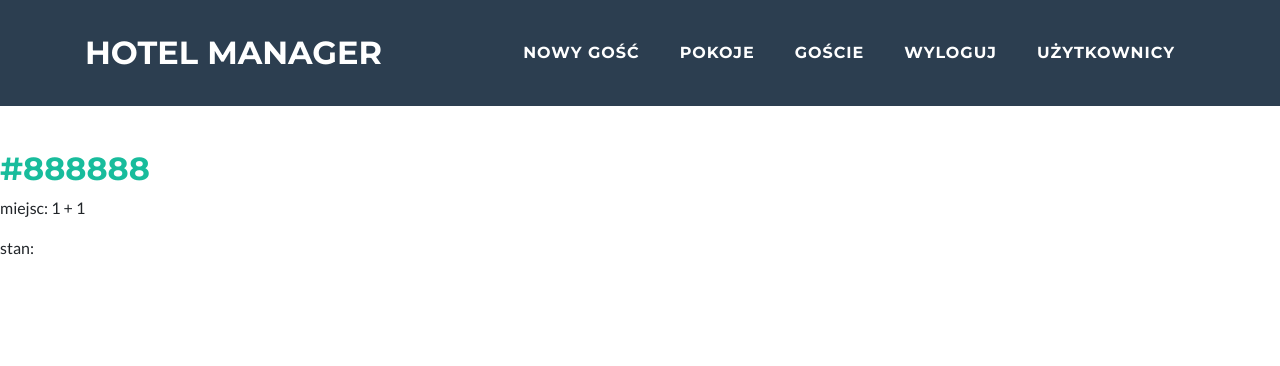
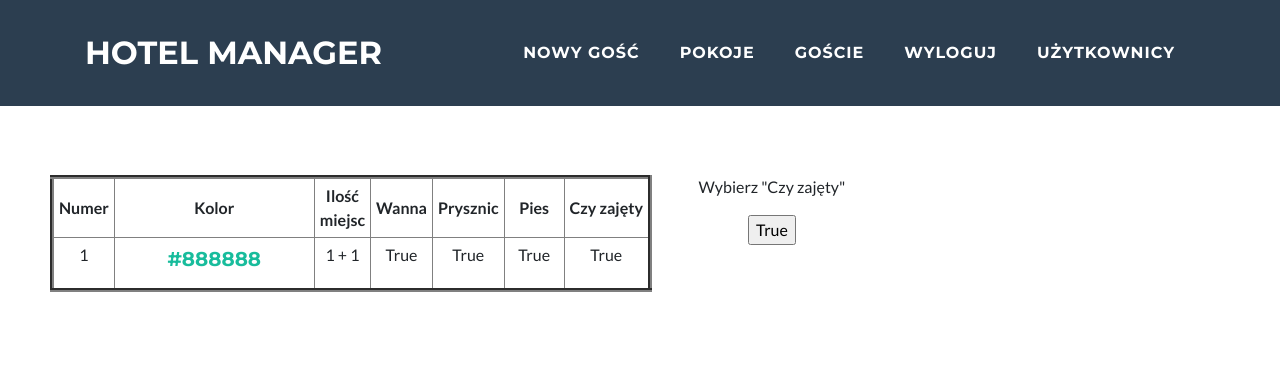
Before and after one commit to tomiJ/HotelStaffMenager, a Flask app: page /rooms in a window 1280 px wide. Shown: the top 366 px of the page. Run offline with Flask 2, Linux system fonts and the light colour scheme; a user stored in the database is signed in; tables that the repository leaves empty hold one stand-in row (values such as "Sample post"); some libraries are stand-ins or nearby versions.

Commit message:
Zmiana stanu pokoju

```diff
--- a/HotelStaffMenager/app.py
+++ b/HotelStaffMenager/app.py
@@ -3,9 +3,10 @@ from flask_sqlalchemy import SQLAlchemy
 from flask import request, redirect, url_for, render_template
 from flask_security import Security, SQLAlchemyUserDatastore, UserMixin, RoleMixin, login_required
 from flask_moment import Moment
-import datetime
+import datetime,os
 import json
 from flaskext.jsonify import jsonify
+from sqlalchemy import desc
 
 
 app = Flask(__name__)
@@ -53,9 +54,11 @@ class Room(db.Model):
     bath = db.Column(db.Boolean)
     shower = db.Column(db.Boolean)
     dog = db.Column(db.Boolean)
-   # stays = db.relationship('Stay', backref=db.backref('room'))
+    state = db.Column(db.String(30))
+    rented = db.Column(db.Boolean)
+  #  stays = db.relationship('Stay', backref=db.backref('room'))
 
-    def __init__(self, color, number, max_people, extra_places, bath, shower, dog):
+    def __init__(self, color, number, max_people, extra_places, bath, shower, dog, state, rented):
         self.color = color
         self.number = number
         self.max_people = max_people
@@ -63,6 +66,8 @@ class Room(db.Model):
         self.bath = bath
         self.shower = shower
         self.dog = dog
+        self.state = state
+        self.rented = rented
 
     def _repr_(self):
         return '<Room %r>' % self.color
@@ -135,8 +140,6 @@ def post_user():
     user = User(request.form['email'], request.form['password'], request.form['first_name'], request.form['last_name'])
     db.session.add(user)
     db.session.commit()
-    return redirect(url_for('/'))
-
 @app.route('/users')
 @login_required
 def users():
@@ -163,6 +166,7 @@ def room_info(color):
 @login_required
 def rooms():
     rooms_list = Room.query.all()
+
     if rooms_list == []:
         return render_template('rooms/sorry.html')
     else:
@@ -192,6 +196,21 @@ def create_room():
     db.session.add(room)
     db.session.commit()
     return redirect(url_for('rooms'))
+
+@app.route('/rooms/<id>', methods=['POST'])
+@login_required
+def send_state(id):
+    room = Room.query.filter_by(id=id).one_or_none()
+    if room.rented:
+      room.rented = False
+    else:
+      room.rented = True
+    db.session.commit()
+    return redirect( url_for('rooms'))
+
+
+
+
 
 
 @app.route('/new_guest', methods=['GET'])
--- /dev/null
+++ b/HotelStaffMenager/static/css/room.css
@@ -0,0 +1,5 @@
+#content
+{
+    margin-left:150px;
+    margin-right:150px;
+}
--- a/HotelStaffMenager/templates/layouts/layout1.html
+++ b/HotelStaffMenager/templates/layouts/layout1.html
@@ -2,7 +2,6 @@
 <html lang="en">
 
   <head>
-
     <meta charset="utf-8">
     <meta name="viewport" content="width=device-width, initial-scale=1, shrink-to-fit=no">
     <meta name="description" content="">
@@ -15,6 +14,8 @@
 
     <title> {% block title %}{% endblock %}</title>
 
+
+
     <!-- Bootstrap core CSS -->
     <link href="/static/vendor/bootstrap/css/bootstrap.min.css" rel="stylesheet">
 
@@ -26,11 +27,12 @@
     <!-- Plugin CSS -->
     <link href="/static/vendor/magnific-popup/magnific-popup.css" rel="stylesheet" type="text/css">
 
+
     <!-- Custom styles for this template -->
     <link href="/static/css/freelancer.min.css" rel="stylesheet">
     <link href="/static/css/fullcalendar.css" rel="stylesheet">
 
-
+    {% block head %}{% endblock %}
   </head>
   <body>
 
@@ -90,6 +92,8 @@
    <script src='/static/js/calendar_loader.js'></script>
 
 
+
+
   </body>
 
 </html>
--- a/HotelStaffMenager/templates/rooms/rooms.html
+++ b/HotelStaffMenager/templates/rooms/rooms.html
@@ -1,4 +1,56 @@
 {% extends "layouts/layout1.html" %}
+
+
+
+{% block head %}
+<style>
+    #content
+    {
+
+        width:1200px;
+        margin-left:auto;
+        margin-right:auto;
+        padding:10px;
+
+    }
+
+    .roomListItem
+    {
+        display:block;
+        text-align: center;
+        margin-top:15px;
+        float:left;
+
+    }
+
+    .selectionOfStatus
+    {
+        width:200px;
+        height:100px;
+        margin-top:15px;
+        text-align: center;
+        float:left;
+        margin-left:20px;
+    }
+
+    .rented
+    {
+        width:200px;
+        height:100px;
+        margin-top:15px;
+        text-align: center;
+        float:left;
+        margin-left:20px;
+    }
+    h3
+    {
+        font-size: 20px;
+    }
+
+</style>
+
+{% endblock %}
+
 {% block title %}
 Pokoje
 {% endblock %}
@@ -6,14 +58,45 @@ Pokoje
 
 
 {% for room in rooms %}
-<div class="roomListItem">
-    <h2><a href="{{ url_for('rooms') }}/{{ room.color}}"> {{room.color}}</a></h2>
-    <p> miejsc: {{room.max_people}} + {{room.extra_places}} </p>
+<div id="content">
 
-    <p> stan: </p>
-</div>
+    <div class="roomListItem">
+        <table border="4" cellpadding="5" >
+            <tr>
+                <th>Numer</th> <th>Kolor</th> <th>Ilość miejsc</th> <th>Wanna</th> <th>Prysznic</th> <th width="60">Pies</th> <th>Czy zajęty</th>
+            </tr>
+            <tr>
+                <td><p>{{room.number}}</p></td>
+                <td width="200px" height="50px"><h3><a href="{{ url_for('rooms') }}/{{ room.color}}"> {{room.color}} </a></h3></td>
+
+                <td width="30px"><p> {{room.max_people}} + {{room.extra_places}} </p></td>
+
+                <td><p>{{room.bath}}</p></td>
+                <td><p>{{room.shower}}</p></td>
+                <td><p>{{room.dog}}</p></td>
 
 
+                <td>
+                    <p>{{room.rented}}</p>
+                </td>
+
+            </tr>
+        </table>
+
+
+    </div>
+
+    <div class="rented">
+        <form action="{{ url_for('send_state', id=room.id) }}" method="post">
+            <p>Wybierz "Czy zajęty"</p>
+
+            <input type="submit" value="{{room.rented}}" />
+        </form>
+    </div>
+
+    <div style="clear:both;"></div>
+</div>
 {% endfor %}
 
+
 {% endblock %}
```
Also changed, not shown: HotelStaffMenager/static/img/color/Srebrny.png (added), HotelStaffMenager/static/img/color/Srebrny.svg (added).
